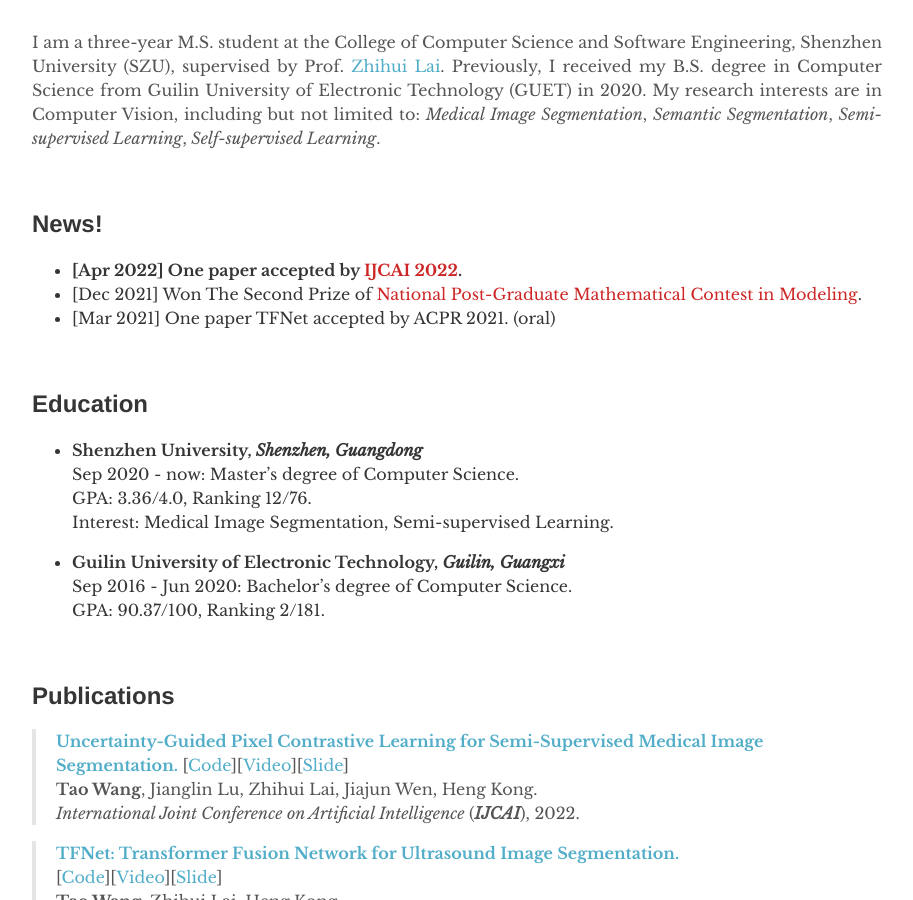
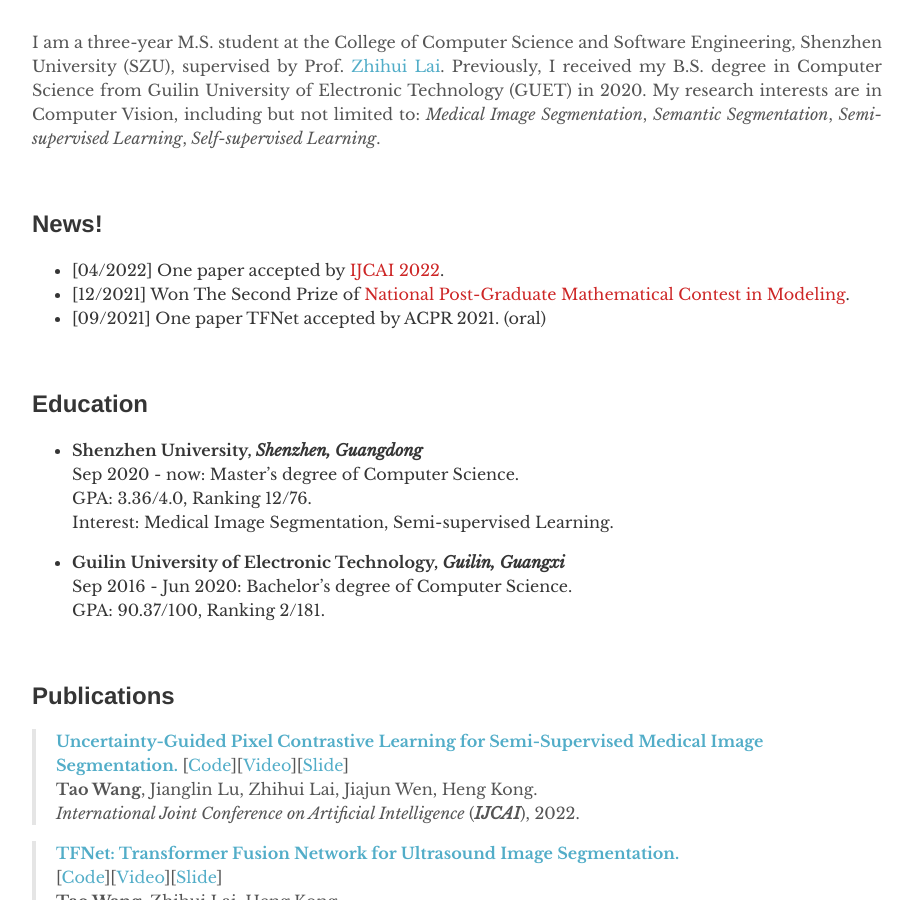
Before and after one commit to taovv/taovv.github.io, a Jekyll site: the page built from index.md, in a window 1280 px wide and 900 px high, scrolled down 476 px. Shown: the whole window, without its empty margins (183-1096 px from the left). Built offline with Jekyll 4.4.1, drawn with Linux system fonts in a browser that asks for light colours; a script that is not in the unit is left out.

Commit message:
Update index.md

```diff
--- a/index.md
+++ b/index.md
@@ -10,9 +10,9 @@ layout: about
 
 ## News!
 
-- <b>[Apr 2022] One paper accepted by <font color="#CD2626">IJCAI 2022</font>.</b><br>
-- [Dec 2021] Won The Second Prize of <font color="#CD2626">National Post-Graduate Mathematical Contest in Modeling</font>.
-- [Mar 2021] One paper TFNet accepted by ACPR 2021. (oral)<br>
+- [04/2022] One paper accepted by <font color="#CD2626">IJCAI 2022</font>.
+- [12/2021] Won The Second Prize of <font color="#CD2626">National Post-Graduate Mathematical Contest in Modeling</font>.
+- [09/2021] One paper TFNet accepted by ACPR 2021. (oral)<br>
 
 <br>
 
```
